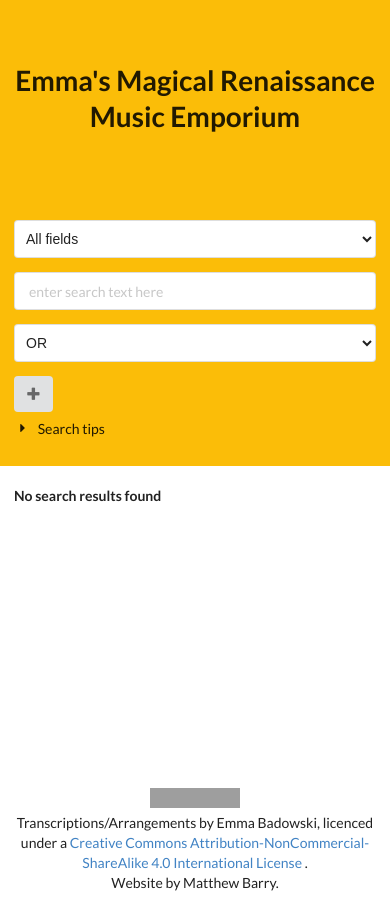
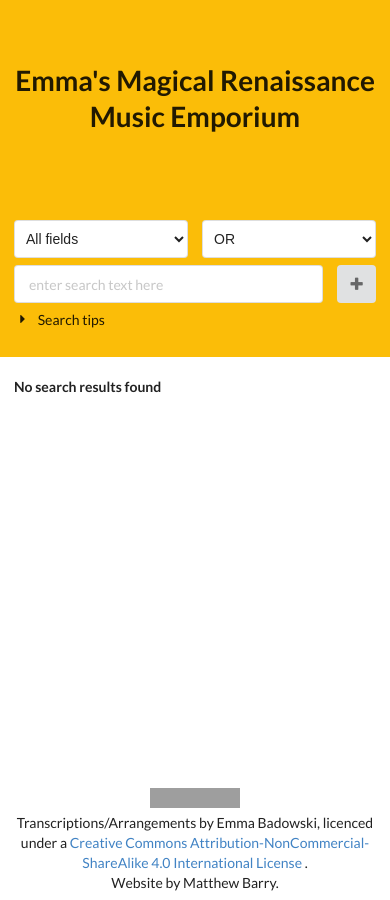
Before and after one commit to ernieejo/emmabadowski.github.io, a Jekyll site: the page built from index.html, in a window 390 px wide. Built offline with Jekyll 4.4.1, drawn with Linux system fonts in a browser that asks for light colours; nearby versions of some CDN libraries; comment, search, counter and statistics services are not loaded; grey boxes are pictures that could not be loaded.

Commit message:
adjusted appearance of search fields to look better on mobile

```diff
--- a/css/style.css
+++ b/css/style.css
@@ -42,6 +42,25 @@ footer p {
 .bottom-content {
     width: 100vw;
     padding: 20px 0;
+}
+
+@media only screen and (max-width: 767px){
+    .ui.custom.form {
+        flex-flow: row wrap;
+    }
+    .ui.custom.form .field {
+        flex-grow: 1;
+        min-width: 50%;
+        padding-bottom: 7px;
+    }
+    .ui.custom.form .primary.field {
+        flex-grow: 2;
+        padding-bottom: 0;
+    }
+    .ui.custom.form .ui.icon.button {
+        margin-left: 7px;
+        margin-right: 7px;
+    }
 }
 
 /* Semantic UI has these classes, however they're only applicable to*/
--- a/index.html
+++ b/index.html
@@ -3,10 +3,10 @@ title: Songs
 layout: default
 ---
 <div class="top-content">
-    <div class="ui container">
-        <form class="ui form" method="get" id="search_form" role="search">
+    <div class="ui  container">
+        <form class="ui unstackable custom form" method="get" id="search_form" role="search">
             <div class="three fields">
-                <div class="four wide field">
+                <div class="three wide field">
                     <select id="search_field" class="ui fluid dropdown">
                         <option value="q" selected>All fields</option>
                         {% for field in site.data.fields %}
@@ -14,20 +14,20 @@ layout: default
                         {% endfor %}
                     </select>
                 </div>
-                <div class="ten wide field">
-                    <input type="text" id="search_text" placeholder="enter search text here">
-                </div>
-                <div class="two wide field">
+                <div class=" two wide field">
                     <select id="search_type" class="ui fluid dropdown">
                         <option value="or" selected>OR</option>
                         <option value="and">AND</option>
                         <option value="not">NOT</option>
                     </select>
                 </div>
+                <div class="primary eleven wide field">
+                    <input type="text" id="search_text" placeholder="enter search text here">
+                </div>
+                <button class="ui icon button" type="submit" title="add new filter">
+                    <i class="plus icon"></i>
+                </button>
             </div>
-            <button class="ui icon button" type="submit">
-                    <i class="plus icon"></i>
-            </button>
         </form>
     </div>
     <div class="ui container">
```
